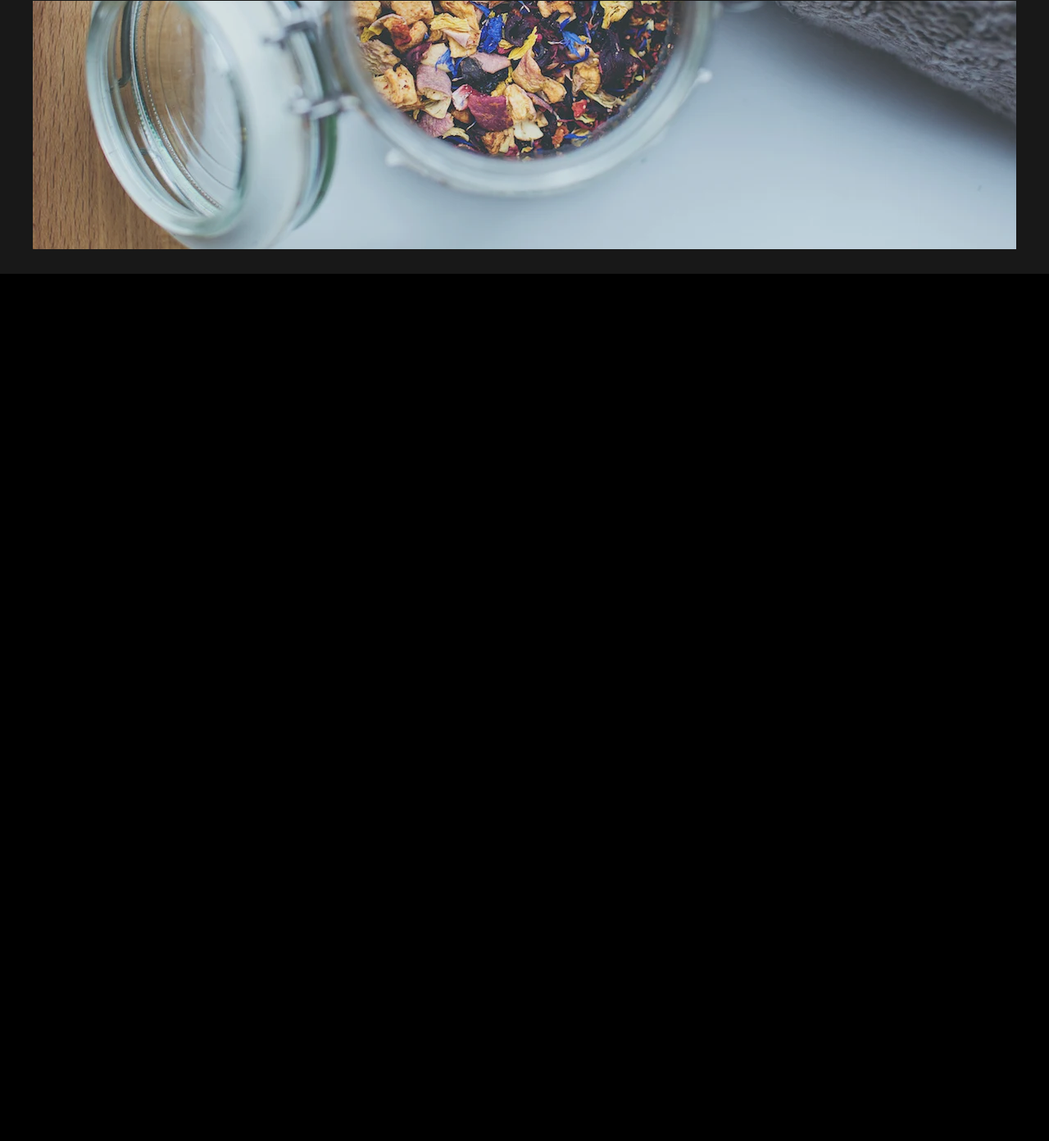
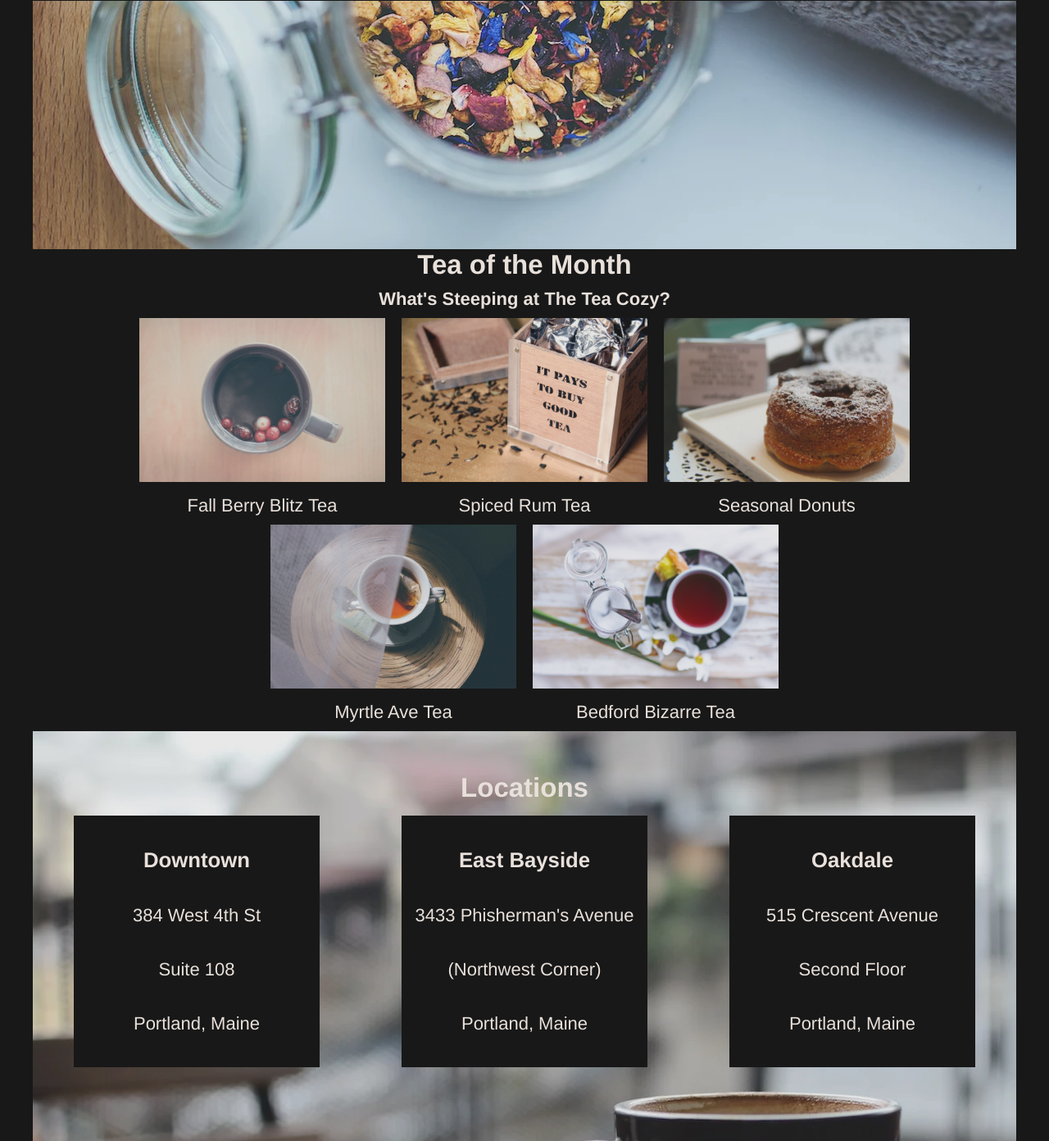
Before and after one commit to jdlawton/tea-cozy-site, a plain HTML site: page index.html in a window 1280 px wide. Shown: the part 466-1858 px from the top of the page at 82% size. Before the commit the page ends 800 px from the top, so only its background shows below. Drawn offline with Linux system fonts and the light colour scheme.

Commit message:
Add Featured Tea and Locations

```diff
--- a/index.html
+++ b/index.html
@@ -13,8 +13,8 @@
         <nav>
             <ul>
                 <li><a href="#mission">Mission</a></li>
-                <li>Feaured Tea</li>
-                <li>Locations</li>
+                <li><a href="#featured-tea">Featured Tea</a></li>
+                <li><a href="#locations">Locations</a></li>
             </ul>
         </nav>
     </header>
@@ -25,7 +25,53 @@
         </div>
     </section>
     <section class="featured-tea" id="featured-tea">
-
+        <h2>Tea of the Month</h2>
+        <h4>What's Steeping at The Tea Cozy?</h4>
+        <div class="gallery">
+            <figure>
+                <img src="resources/images/img-berryblitz.webp">
+                <figcaption>Fall Berry Blitz Tea</figcaption>
+            </figure>
+            <figure>
+                <img src="resources/images/img-spiced-rum.webp">
+                <figcaption>Spiced Rum Tea</figcaption>
+            </figure>
+            <figure>
+                <img src="resources/images/img-donut.webp">
+                <figcaption>Seasonal Donuts</figcaption>
+            </figure>
+            <figure>
+                <img src="resources/images/img-myrtle-ave.webp">
+                <figcaption>Myrtle Ave Tea</figcaption>
+            </figure>
+            <figure>
+                <img src="resources/images/img-bedford-bizarre.webp">
+                <figcaption>Bedford Bizarre Tea</figcaption>
+            </figure>
+        </div>
+    </section>
+    <section class="locations" id="locations">
+        <h2>Locations</h2>
+        <div class="locations-list">
+            <div class="location">
+                <h3>Downtown</h3>
+                <p>384 West 4th St</p>
+                <p>Suite 108</p>
+                <p>Portland, Maine</p>
+            </div>
+            <div class="location">
+                <h3>East Bayside</h3>
+                <p>3433 Phisherman's Avenue</p>
+                <p>(Northwest Corner)</p>
+                <p>Portland, Maine</p>
+            </div>
+            <div class="location">
+                <h3>Oakdale</h3>
+                <p>515 Crescent Avenue</p>
+                <p>Second Floor</p>
+                <p>Portland, Maine</p>
+            </div>
+        </div>
     </section>
 </body>
 </html>
--- a/resources/style.css
+++ b/resources/style.css
@@ -61,3 +61,52 @@ header img, ul {
 .mission-statement h2, h4 {
     margin: 10px;
 }
+
+.featured-tea {
+    width: 1000px;
+    margin: 0 auto;
+}
+
+.gallery {
+    display: flex;
+    flex-wrap: wrap;
+    justify-content: center;
+}
+
+.gallery img{
+    height: 200px;
+    width: 300px;
+    margin: 0 10px;
+}
+
+.gallery figcaption {
+    margin: 10px 0;
+}
+
+.locations {
+    height: 500px;
+    width: 1200px;
+    background-image: url(./images/img-locations-background.webp);
+    margin: 0 auto;
+}
+
+.locations h2 {
+    padding-top: 50px;
+    margin-bottom: 15px;
+}
+
+.locations-list {
+    display: flex;
+    justify-content: space-around;
+}
+
+.location {
+    background: black;
+    opacity: 1;
+    width: 300px;
+    margin: 0 40px;
+}
+
+.location * {
+    margin: 40px 0;
+}
```
